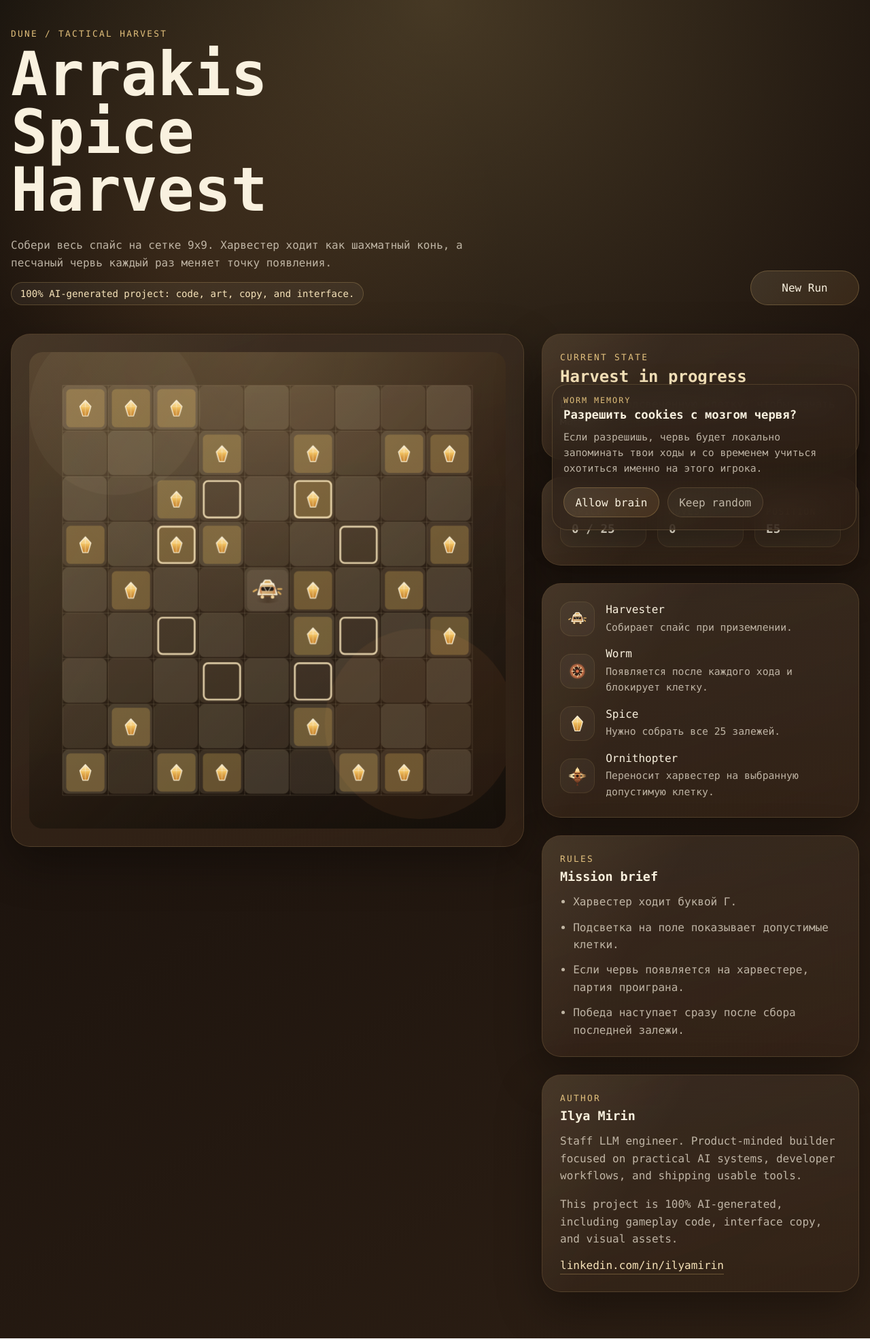
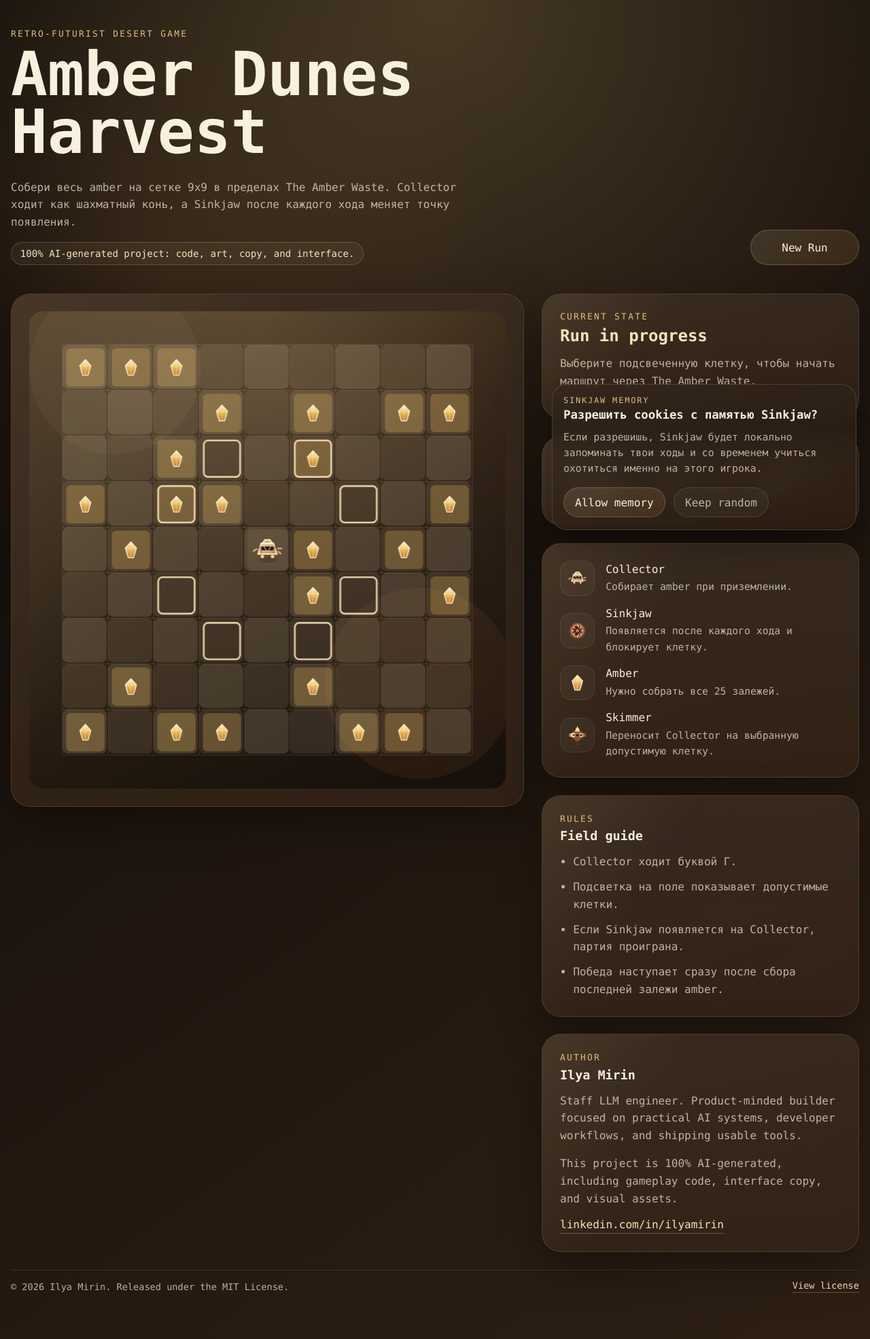
Before and after one commit to ilyamirin/arrakis, a website with bundled scripts: page index.html in a window 1280 px wide. Shown: the whole page at 68% size. Built offline with nearby package versions, Linux system fonts and the light colour scheme.

Commit message:
Rebrand project for GitHub Pages release

```diff
--- a/index.html
+++ b/index.html
@@ -5,29 +5,29 @@
     <meta name="viewport" content="width=device-width, initial-scale=1.0" />
     <meta
       name="description"
-      content="Arrakis Spice Harvest is a 100% AI-generated, minimalist Dune-inspired browser tactics game. Pilot a harvester across a 9x9 desert grid, collect spice, dodge sandworms, and survive long enough to finish the route."
+      content="Amber Dunes Harvest is a 100% AI-generated retro-futurist desert game. Guide a collector across a 9x9 grid in The Amber Waste, secure amber, evade Sinkjaw strikes, and survive the route."
     />
     <meta name="theme-color" content="#130f0b" />
     <meta property="og:type" content="website" />
-    <meta property="og:title" content="Arrakis Spice Harvest" />
+    <meta property="og:title" content="Amber Dunes Harvest" />
     <meta
       property="og:description"
-      content="A 100% AI-generated Dune-inspired browser tactics game by Ilya Mirin: harvest spice, move like a knight, and avoid sandworms on a 9x9 desert board."
+      content="A 100% AI-generated retro-futurist desert game by Ilya Mirin: guide a collector through The Amber Waste, gather amber, and evade Sinkjaw strikes on a 9x9 board."
     />
-    <meta property="og:site_name" content="Arrakis Spice Harvest" />
-    <meta property="og:image" content="/assets/social-card.svg" />
+    <meta property="og:site_name" content="Amber Dunes Harvest" />
+    <meta property="og:image" content="./assets/social-card.svg" />
     <meta
       property="og:image:alt"
-      content="Arrakis Spice Harvest social preview card with desert palette and game title."
+      content="Amber Dunes Harvest social preview card with desert palette and game title."
     />
     <meta name="twitter:card" content="summary_large_image" />
-    <meta name="twitter:title" content="Arrakis Spice Harvest" />
+    <meta name="twitter:title" content="Amber Dunes Harvest" />
     <meta
       name="twitter:description"
-      content="A 100% AI-generated Dune-inspired browser tactics game: harvest spice, move like a knight, and evade sandworms."
+      content="A 100% AI-generated retro-futurist desert game: gather amber, move like a knight, and evade Sinkjaw strikes."
     />
-    <meta name="twitter:image" content="/assets/social-card.svg" />
-    <title>Arrakis Spice Harvest</title>
+    <meta name="twitter:image" content="./assets/social-card.svg" />
+    <title>Amber Dunes Harvest</title>
     <link rel="icon" type="image/svg+xml" href="./assets/favicon-worm.svg" />
     <link rel="stylesheet" href="./styles.css" />
   </head>
@@ -35,11 +35,12 @@
     <div class="page-shell">
       <header class="hero">
         <div class="hero-copy">
-          <p class="eyebrow">Dune / Tactical Harvest</p>
-          <h1>Arrakis Spice Harvest</h1>
+          <p class="eyebrow">Retro-Futurist Desert Game</p>
+          <h1>Amber Dunes Harvest</h1>
           <p class="hero-text">
-            Собери весь спайс на сетке 9x9. Харвестер ходит как шахматный конь,
-            а песчаный червь каждый раз меняет точку появления.
+            Собери весь amber на сетке 9x9 в пределах The Amber Waste.
+            Collector ходит как шахматный конь, а Sinkjaw после каждого хода
+            меняет точку появления.
           </p>
           <p class="project-note">100% AI-generated project: code, art, copy, and interface.</p>
         </div>
@@ -55,7 +56,7 @@
               id="game-canvas"
               width="900"
               height="900"
-              aria-label="Игровое поле Arrakis Spice Harvest"
+              aria-label="Игровое поле Amber Dunes Harvest"
             ></canvas>
           </div>
         </section>
@@ -64,16 +65,16 @@
           <section class="panel status-panel">
             <div class="panel-header">
               <p class="panel-kicker">Current state</p>
-              <h2 id="status-title">Harvest in progress</h2>
+              <h2 id="status-title">Run in progress</h2>
             </div>
             <p id="status-message" class="status-message">
-              Выберите подсвеченную клетку, чтобы переместить харвестер.
+              Выберите подсвеченную клетку, чтобы переместить Collector.
             </p>
           </section>
 
           <section class="panel metrics-panel">
             <div class="metric">
-              <span class="metric-label">Spice</span>
+              <span class="metric-label">Amber</span>
               <strong id="spice-value">0 / 25</strong>
             </div>
             <div class="metric">
@@ -90,29 +91,29 @@
             <div class="legend-item">
               <img src="./assets/harvester.svg" alt="" />
               <div>
-                <span>Harvester</span>
-                <p>Собирает спайс при приземлении.</p>
+                <span>Collector</span>
+                <p>Собирает amber при приземлении.</p>
               </div>
             </div>
             <div class="legend-item">
               <img src="./assets/worm.svg" alt="" />
               <div>
-                <span>Worm</span>
+                <span>Sinkjaw</span>
                 <p>Появляется после каждого хода и блокирует клетку.</p>
               </div>
             </div>
             <div class="legend-item">
               <img src="./assets/spice.svg" alt="" />
               <div>
-                <span>Spice</span>
+                <span>Amber</span>
                 <p>Нужно собрать все 25 залежей.</p>
               </div>
             </div>
             <div class="legend-item">
-              <img src="./assets/ornithopter.svg" alt="" />
+              <img src="./assets/skimmer.svg" alt="" />
               <div>
-                <span>Ornithopter</span>
-                <p>Переносит харвестер на выбранную допустимую клетку.</p>
+                <span>Skimmer</span>
+                <p>Переносит Collector на выбранную допустимую клетку.</p>
               </div>
             </div>
           </section>
@@ -120,13 +121,13 @@
           <section class="panel rules-panel">
             <div class="panel-header compact">
               <p class="panel-kicker">Rules</p>
-              <h2>Mission brief</h2>
+              <h2>Field guide</h2>
             </div>
             <ul>
-              <li>Харвестер ходит буквой Г.</li>
+              <li>Collector ходит буквой Г.</li>
               <li>Подсветка на поле показывает допустимые клетки.</li>
-              <li>Если червь появляется на харвестере, партия проиграна.</li>
-              <li>Победа наступает сразу после сбора последней залежи.</li>
+              <li>Если Sinkjaw появляется на Collector, партия проиграна.</li>
+              <li>Победа наступает сразу после сбора последней залежи amber.</li>
             </ul>
           </section>
 
@@ -154,6 +155,11 @@
           </section>
         </aside>
       </main>
+
+      <footer class="site-footer">
+        <p>© 2026 Ilya Mirin. Released under the MIT License.</p>
+        <a href="./LICENSE" target="_blank" rel="noreferrer">View license</a>
+      </footer>
     </div>
 
     <section
@@ -161,17 +167,17 @@
       class="consent-banner"
       hidden
       aria-live="polite"
-      aria-label="Разрешение на cookies с мозгом червя"
+      aria-label="Разрешение на cookies с памятью Sinkjaw"
     >
-      <p class="consent-kicker">Worm memory</p>
-      <h2>Разрешить cookies с мозгом червя?</h2>
+      <p class="consent-kicker">Sinkjaw memory</p>
+      <h2>Разрешить cookies с памятью Sinkjaw?</h2>
       <p class="consent-copy">
-        Если разрешишь, червь будет локально запоминать твои ходы и со временем
-        учиться охотиться именно на этого игрока.
+        Если разрешишь, Sinkjaw будет локально запоминать твои ходы и со
+        временем учиться охотиться именно на этого игрока.
       </p>
       <div class="consent-actions">
         <button id="worm-brain-accept" class="primary-button consent-accept" type="button">
-          Allow brain
+          Allow memory
         </button>
         <button id="worm-brain-decline" class="consent-button" type="button">
           Keep random
--- a/package.json
+++ b/package.json
@@ -1,9 +1,13 @@
 {
-  "name": "arrakis-spice-harvest",
+  "name": "amber-dunes-harvest",
   "private": true,
+  "license": "MIT",
   "type": "module",
   "scripts": {
     "build": "tsc -p tsconfig.json",
     "serve": "python3 server.py"
+  },
+  "devDependencies": {
+    "typescript": "^5.0.0"
   }
 }
--- a/src/game.ts
+++ b/src/game.ts
@@ -32,7 +32,7 @@ const KNIGHT_OFFSETS: Position[] = [
   { x: 2, y: 1 },
 ];
 
-export class ArrakisGame {
+export class AmberDunesGame {
   private board: CellState[][] = [];
   private harvester: Position = { x: CENTER_INDEX, y: CENTER_INDEX };
   private worm: Position | null = null;
@@ -55,7 +55,7 @@ export class ArrakisGame {
     this.collectedSpice = 0;
     this.status = "playing";
     this.lossReason = null;
-    this.message = "Выберите подсвеченную клетку, чтобы начать маршрут.";
+    this.message = "Выберите подсвеченную клетку, чтобы начать маршрут через The Amber Waste.";
     return this.getState();
   }
 
@@ -98,16 +98,16 @@ export class ArrakisGame {
     if (this.board[target.y][target.x].hasSpice) {
       this.board[target.y][target.x].hasSpice = false;
       this.collectedSpice += 1;
-      this.message = "Спайс собран. Червь уже чувствует вибрацию.";
+      this.message = "Amber собран. Sinkjaw уже чувствует вибрацию.";
     } else {
-      this.message = "Пустой песок. Продолжайте маршрут.";
+      this.message = "Пустой участок Waste. Продолжайте маршрут.";
     }
 
     if (this.collectedSpice >= TOTAL_SPICE) {
       this.status = "won";
       this.lossReason = null;
       this.worm = null;
-      this.message = `Маршрут завершён за ${this.moves} ходов. Весь спайс собран.`;
+      this.message = `Маршрут завершён за ${this.moves} ходов. Весь amber собран.`;
       return this.getState();
     }
 
@@ -116,7 +116,7 @@ export class ArrakisGame {
     if (this.status === "playing" && this.computeValidMoves(this.worm).length === 0) {
       this.status = "lost";
       this.lossReason = "trapped";
-      this.message = "Ходы закончились: харвестер загнан в тупик.";
+      this.message = "Ходы закончились: Collector загнан в тупик.";
     }
 
     return this.getState();
@@ -190,11 +190,11 @@ export class ArrakisGame {
     if (this.positionsEqual(nextWorm, this.harvester)) {
       this.status = "lost";
       this.lossReason = "worm_attack";
-      this.message = "Червь вынырнул прямо под харвестером. Экспедиция потеряна.";
+      this.message = "Sinkjaw вынырнул прямо под Collector. Экспедиция потеряна.";
       return;
     }
 
-    this.message = `Червь замечен в секторе ${this.toBoardNotation(nextWorm)}.`;
+    this.message = `Sinkjaw замечен в секторе ${this.toBoardNotation(nextWorm)}.`;
   }
 
   private pickAdaptiveTarget(): Position | null {
--- a/src/main.ts
+++ b/src/main.ts
@@ -1,4 +1,4 @@
-import { ArrakisGame } from "./game.js";
+import { AmberDunesGame } from "./game.js";
 import {
   CanvasRenderer,
   loadAssets,
@@ -7,8 +7,8 @@ import {
 import { BOARD_SIZE, type GameState, type Position } from "./types.js";
 import { LocalWormBrain } from "./worm-brain.js";
 
-const WORM_BRAIN_CONSENT_KEY = "arrakis.worm-brain-consent";
-const ORNITHOPTER_FLIGHT_MS = 760;
+const WORM_BRAIN_CONSENT_KEY = "amber-dunes-harvest.sinkjaw-consent";
+const SKIMMER_FLIGHT_MS = 760;
 const PICKUP_PHASE_END = 0.22;
 const DROPOFF_PHASE_START = 0.8;
 
@@ -18,15 +18,15 @@ function boardLabel(x: number, y: number): string {
 
 function statusTitle(state: GameState): string {
   if (state.status === "won") {
-    return "Harvest complete";
+    return "Amber secured";
   }
   if (state.status === "lost") {
     if (state.lossReason === "worm_attack") {
-      return "Harvester consumed";
+      return "Collector consumed";
     }
-    return "Operation lost";
+    return "Route lost";
   }
-  return "Harvest in progress";
+  return "Run in progress";
 }
 
 function statusClass(state: GameState): string {
@@ -184,7 +184,7 @@ async function main(): Promise<void> {
   }
 
   const renderer = new CanvasRenderer(canvas, await loadAssets());
-  const game = new ArrakisGame();
+  const game = new AmberDunesGame();
   const wormBrain = new LocalWormBrain(window.localStorage);
   let currentState = game.getState();
   let activeFlight:
@@ -210,16 +210,16 @@ async function main(): Promise<void> {
         : buildFlightFrame(
             flight.source,
             flight.target,
-            clamp01((now - flight.startedAt) / ORNITHOPTER_FLIGHT_MS),
+            clamp01((now - flight.startedAt) / SKIMMER_FLIGHT_MS),
           );
 
     renderer.render(currentState, animation);
 
     if (animation && flight) {
-      statusTitleElement.textContent = "Airlift in progress";
+      statusTitleElement.textContent = "Skimmer in transit";
       statusTitleElement.className = "status-playing";
       statusMessageElement.textContent =
-        `Орнитоптер переносит харвестер в сектор ${boardLabel(flight.target.x, flight.target.y)}.`;
+        `Skimmer переносит Collector в сектор ${boardLabel(flight.target.x, flight.target.y)}.`;
     } else {
       statusTitleElement.textContent = statusTitle(currentState);
       statusTitleElement.className = statusClass(currentState);
@@ -262,7 +262,7 @@ async function main(): Promise<void> {
 
       renderView(now);
 
-      if (now - activeFlight.startedAt < ORNITHOPTER_FLIGHT_MS) {
+      if (now - activeFlight.startedAt < SKIMMER_FLIGHT_MS) {
         activeFlight.animationFrameId = window.requestAnimationFrame(step);
         return;
       }
--- a/src/renderer.ts
+++ b/src/renderer.ts
@@ -5,7 +5,7 @@ interface Assets {
   worm: HTMLImageElement;
   spice: HTMLImageElement;
   wormFeast: HTMLImageElement;
-  ornithopter: HTMLImageElement;
+  skimmer: HTMLImageElement;
 }
 
 export interface FlightAnimationFrame {
@@ -315,7 +315,7 @@ export class CanvasRenderer {
 
     if (animation) {
       this.drawFloatingIcon(
-        this.assets.ornithopter,
+        this.assets.skimmer,
         animation.carrier,
         metrics,
         1.12,
@@ -365,10 +365,10 @@ export class CanvasRenderer {
     this.ctx.textBaseline = "middle";
     this.ctx.fillText(
       state.status === "won"
-        ? "HARVEST COMPLETE"
+        ? "AMBER SECURED"
         : isWormAttack
-          ? "HARVESTER CONSUMED"
-          : "SANDWORM STRIKE",
+          ? "COLLECTOR CONSUMED"
+          : "SINKJAW STRIKE",
       metrics.width / 2,
       isWormAttack ? overlayY + metrics.cellSize * 3.15 : metrics.originY + metrics.cellSize * 4.0,
     );
@@ -378,9 +378,9 @@ export class CanvasRenderer {
 
     const bodyText =
       state.status === "won"
-        ? "Запустите New Run для новой раскладки."
+        ? "Запустите New Run для нового маршрута по The Amber Waste."
         : isWormAttack
-          ? "Червь поглотил харвестер. Запустите New Run, чтобы начать новую экспедицию."
+          ? "Sinkjaw поглотил Collector. Запустите New Run, чтобы начать новую экспедицию."
           : "Новая партия доступна по кнопке New Run.";
     const bodyY = isWormAttack ? overlayY + metrics.cellSize * 3.75 : metrics.originY + metrics.cellSize * 4.7;
     const maxTextWidth = overlayWidth - metrics.cellSize * 0.8;
@@ -481,15 +481,15 @@ export class CanvasRenderer {
 }
 
 export async function loadAssets(): Promise<Assets> {
-  const [harvester, worm, spice, wormFeast, ornithopter] = await Promise.all([
+  const [harvester, worm, spice, wormFeast, skimmer] = await Promise.all([
     loadImage("./assets/harvester.svg"),
     loadImage("./assets/worm.svg"),
     loadImage("./assets/spice.svg"),
     loadImage("./assets/worm-feast.svg"),
-    loadImage("./assets/ornithopter.svg"),
+    loadImage("./assets/skimmer.svg"),
   ]);
 
-  return { harvester, worm, spice, wormFeast, ornithopter };
+  return { harvester, worm, spice, wormFeast, skimmer };
 }
 
 function loadImage(src: string): Promise<HTMLImageElement> {
--- a/src/worm-brain.ts
+++ b/src/worm-brain.ts
@@ -1,7 +1,7 @@
 import { BOARD_SIZE, type CellState, type GameState, type Position } from "./types.js";
 import type { WormSpawnContext } from "./game.js";
 
-const PROFILE_KEY = "arrakis.worm-bandit-profile";
+const PROFILE_KEY = "amber-dunes-harvest.sinkjaw-bandit-profile";
 const MODEL_VERSION = 2;
 const FEATURE_COUNT = 10;
 const LEARNING_RATE = 0.14;
--- a/styles.css
+++ b/styles.css
@@ -370,6 +370,34 @@ select {
   color: var(--ink);
 }
 
+.site-footer {
+  display: flex;
+  gap: 1rem;
+  flex-wrap: wrap;
+  justify-content: space-between;
+  align-items: center;
+  margin-top: var(--space-3);
+  padding: 0.9rem 0 0;
+  border-top: 1px solid rgba(241, 201, 123, 0.12);
+  color: var(--muted);
+  font-size: 0.85rem;
+}
+
+.site-footer p {
+  margin: 0;
+}
+
+.site-footer a {
+  color: var(--sand-0);
+  text-decoration: none;
+  border-bottom: 1px solid rgba(241, 201, 123, 0.3);
+  padding-bottom: 0.14rem;
+}
+
+.site-footer a:hover {
+  border-color: rgba(241, 201, 123, 0.7);
+}
+
 .status-playing {
   color: var(--sand-0);
 }
@@ -405,6 +433,11 @@ select {
     width: calc(100vw - 1rem);
   }
 
+  .site-footer {
+    align-items: flex-start;
+    flex-direction: column;
+  }
+
   .board-frame,
   .panel {
     padding: 1.1rem;
```
Also changed, not shown: GAME.txt (+16 -16 lines), .github/workflows/deploy-pages.yml (added), assets/skimmer.svg (renamed from assets/ornithopter.svg), assets/social-card.svg, dist/game.js, dist/main.js, dist/renderer.js, dist/worm-brain.js, 1 other file.
